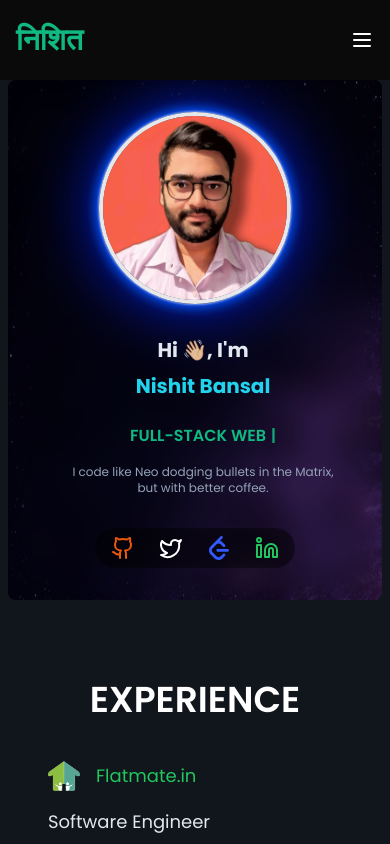
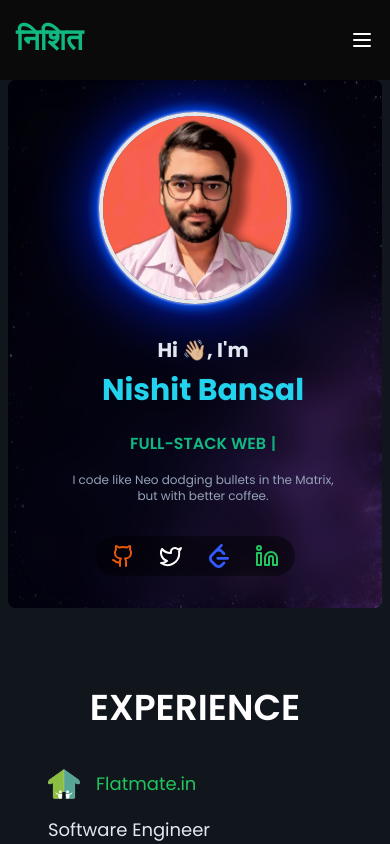
Before and after one commit to Nishit278/Portfolio, a React (Vite) app: page / in a window 390 px wide. Shown: the top 844 px of the page. Built offline with nearby package versions, Linux system fonts and the light colour scheme; no server answers.

Commit message:
Responsive fix

```diff
--- a/src/components/Home.jsx
+++ b/src/components/Home.jsx
@@ -39,7 +39,7 @@ const Home = ({
           <div className="ml-4 flex flex-col gap-4 items-center">
             <h1 className="sm:text-3xl text-xl text-center text-white font-bold">
               <p className="text-slate-200">Hi 👋🏼, I'm </p>
-              <p className="text-cyan-400 my-2"> Nishit Bansal</p>{" "}
+              <p className="text-cyan-400 my-2 text-3xl"> Nishit Bansal</p>{" "}
             </h1>
             <p
               className="sm:text-lg text-md text-center text-emerald-500 uppercase font-semibold"
```
